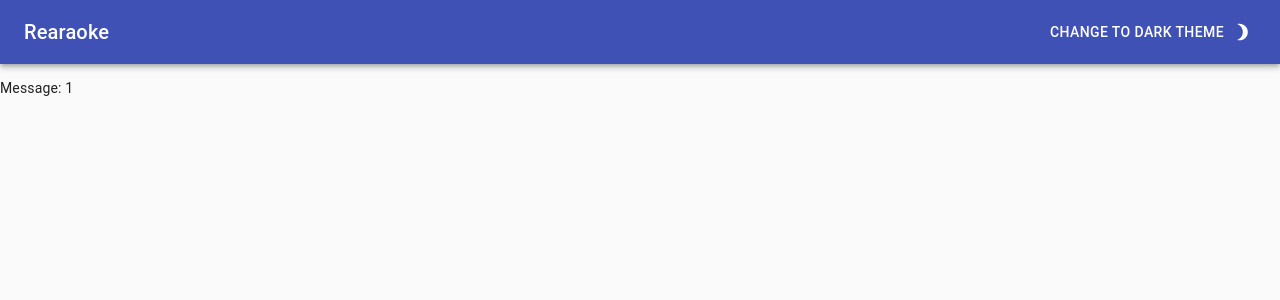
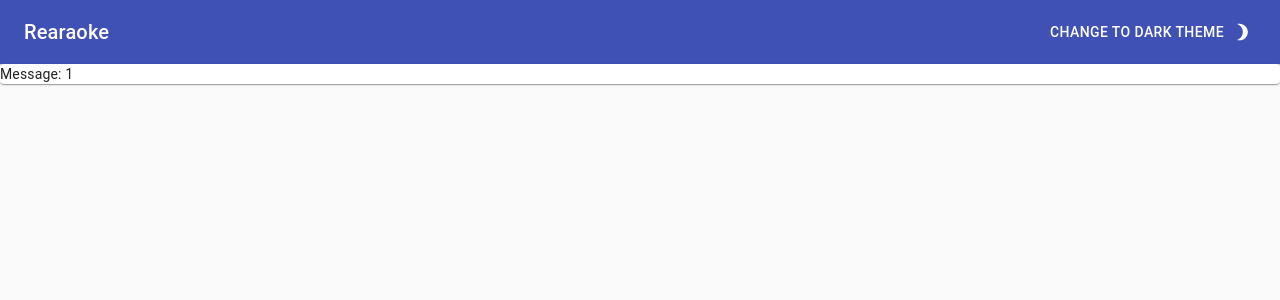
Before and after one commit to nmarklund10/Rearaoke, a React (Create React App) app: page /1 in a window 1280 px wide. Shown: the top 300 px of the page. Built offline with nearby package versions, Linux system fonts and the light colour scheme.

Commit message:
Change example page to card

```diff
--- a/src/components/ExamplePage.jsx
+++ b/src/components/ExamplePage.jsx
@@ -1,10 +1,11 @@
-import { useParams } from 'react-router-dom'
+import { useParams } from 'react-router-dom';
+import Card from '@material-ui/core/Card';
 
-function ExamplePage() {
-    let { msg } = useParams()
-    return (
-        <p> Message: {msg} </p>
-    );
+export default function ExamplePage() {
+  let { msg } = useParams()
+  return (
+    <Card>
+      Message: {msg}
+    </Card>
+  );
 }
-
-export default ExamplePage;
```
